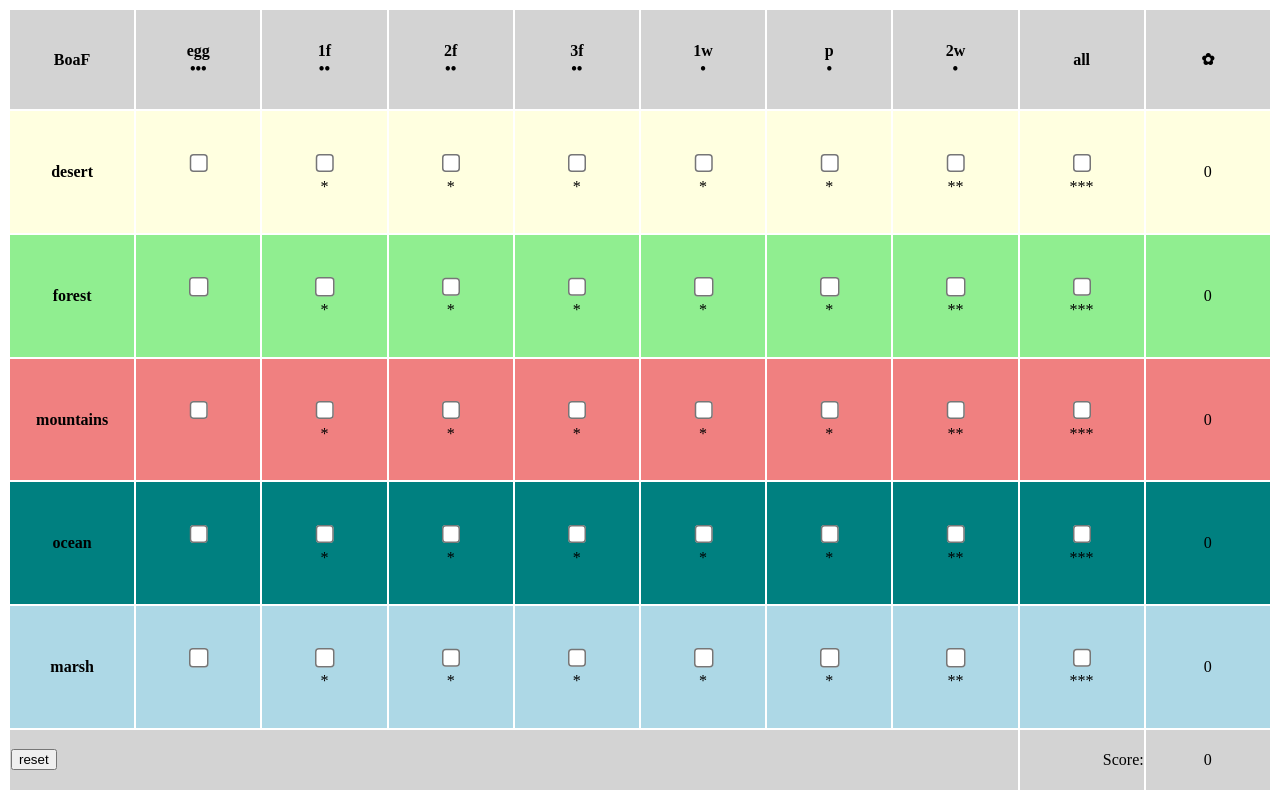
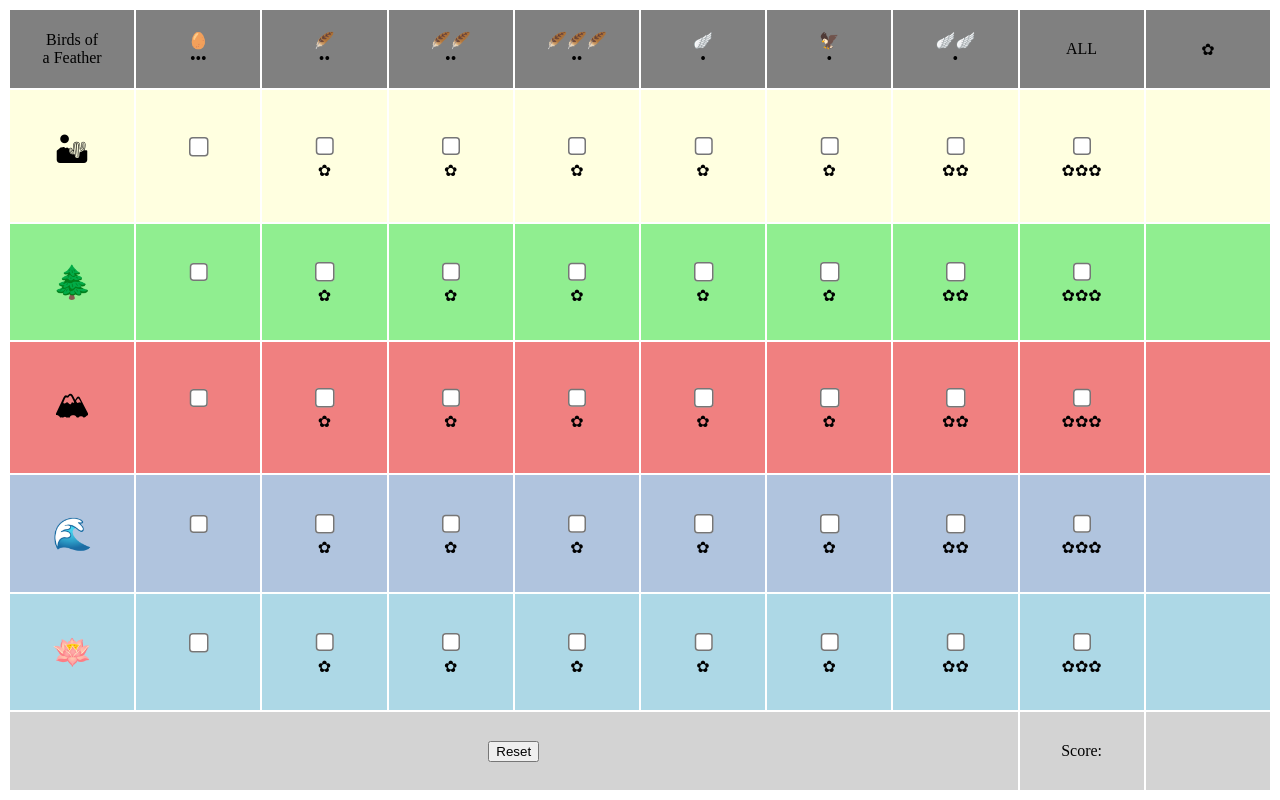
Before and after one commit to jmenter/boaf-scoring, a plain HTML site: page index.html in a window 1280 px wide. Drawn offline with Linux system fonts and the light colour scheme.

Commit message:
various updates

```diff
--- a/index.html
+++ b/index.html
@@ -4,17 +4,11 @@
     <title>Birds of a Feather Scoring Sheet</title>
     <script type="text/javascript">
         const environments = ["desert", "forest", "mountains", "ocean", "marsh"];
-        const birdTypes = ["egg", "1f", "2f", "3f", "1w", "p", "2w"];
-        const scoring = { "egg": 0, "1f": 1, "2f": 1, "3f": 1, "1w": 1, "p": 1, "2w": 2 };
+        const birdsAndScores = { "egg": 0, "1f": 1, "2f": 1, "3f": 1, "1w": 1, "p": 1, "2w": 2 };
+        const birds = Object.keys(birdsAndScores);
 
         const reset = () => {
-            environments.forEach(environment => {
-                birdTypes.forEach(birdType => {
-                    document.getElementById(environment + "_" + birdType).checked = false;
-                })
-                document.getElementById(environment + "_all").checked = false;
-                document.getElementById(environment + "_score").innerHTML = 0;
-            })
+            document.querySelectorAll('input[type=checkbox]').forEach( value => { value.checked = false; })
             checkClick()
         }
 
@@ -23,26 +17,21 @@
             environments.forEach(environment => {
                 var environmentScore = 0;
                 var hasEgg = false;
-                birdTypes.forEach(birdType => {
-                    let identifier = environment + "_" + birdType;
-                    let element = document.getElementById(identifier);
-                    if (element.checked) {
-                        environmentScore += scoring[birdType];
-                        if (birdType == "egg") {
+                birds.forEach(bird => {
+                    if (document.getElementById(environment + "_" + bird).checked) {
+                        environmentScore += birdsAndScores[bird];
+                        if (bird == "egg") {
                             hasEgg = true
                         }
                     }
                 });
-                if ((environmentScore == 7) && hasEgg) {
-                    document.getElementById(environment + "_all").checked = true;
-                    environmentScore += 3;
-                } else {
-                    document.getElementById(environment + "_all").checked = false;
-                }
-                document.getElementById(environment + "_score").innerHTML = environmentScore;
+                const hasAll = (environmentScore == 7) && hasEgg;
+                document.getElementById(environment + "_all").checked = hasAll;
+                environmentScore += hasAll ? 3 : 0;
+                document.getElementById(environment + "_score").innerHTML = environmentScore ? environmentScore : "";
                 totalScore += environmentScore;
             });
-            document.getElementById("total_score").innerHTML = totalScore;
+            document.getElementById("total_score").innerHTML = totalScore ? totalScore : "";
         }
     </script>
     <style>
@@ -53,26 +42,17 @@
         table {
             width: 100%;
             height: 100%;
-            border: 0px;
             table-layout: fixed;
-        }
 
             td {
                 text-align: center;
-            padding: 0px;
             }
 
-        td.score_label {
-            text-align: right;
+            tr.header {
+                background-color: gray;
+                height: 10%;
             }
 
-        th button {
-            float: left;
-        }
-
-        tr {
-            background-color: lightgray;
-        }
             tr.desert {
                 background-color: lightyellow;
             }
@@ -86,94 +66,110 @@
             }
 
             tr.ocean {
-            background-color: teal;
+                background-color: lightsteelblue;
             }
 
             tr.marsh {
                 background-color: lightblue;
             }
+
+            tr.footer {
+                background-color: lightgray;
+                height: 10%;
+            }
+        }
+
+        .environment {
+            font-size: xx-large;
+        }
+
+        #total_score {
+            font-size: larger;
+            font-weight: bold;
+        }
     </style>
 </head>
 
 <body onload="reset()">
-    <table>
+    <table id="boaf">
         <tbody>
-            <tr>
-                <th scope="col">BoaF</th>
-                <th scope="col">egg<br />&bull;&bull;&bull;</th>
-                <th scope="col">1f<br />&bull;&bull;</th>
-                <th scope="col">2f<br />&bull;&bull;</th>
-                <th scope="col">3f<br />&bull;&bull;</th>
-                <th scope="col">1w<br />&bull;</th>
-                <th scope="col">p<br />&bull;</th>
-                <th scope="col">2w<br />&bull;</th>
-                <th scope="col">all</th>
-                <th scope="col">&#10047;</th>
+            <tr class="header">
+                <td>Birds of<br />a Feather</td>
+                <td>&#x1f95a;<br />&bull;&bull;&bull;</td>
+                <td>&#x1fab6;<br />&bull;&bull;</td>
+                <td>&#x1fab6;&#x1fab6;<br />&bull;&bull;</td>
+                <td>&#x1fab6;&#x1fab6;&#x1fab6;<br />&bull;&bull;</td>
+                <td>&#x1fabd;<br />&bull;</td>
+                <td>&#x1f985;<br />&bull;</td>
+                <td>&#x1fabd;&#x1fabd;<br />&bull;</td>
+                <td>ALL</td>
+                <td>&#10047;</td>
             </tr>
             <tr class="desert">
-                <th scope="row">desert</th>
-                <td><input type="checkbox" id="desert_egg" onclick="checkClick(this)"><br />&nbsp;</td>
-                <td><input type="checkbox" id="desert_1f" onclick="checkClick(this)"><br />*</td>
-                <td><input type="checkbox" id="desert_2f" onclick="checkClick(this)"><br />*</td>
-                <td><input type="checkbox" id="desert_3f" onclick="checkClick(this)"><br />*</td>
-                <td><input type="checkbox" id="desert_1w" onclick="checkClick(this)"><br />*</td>
-                <td><input type="checkbox" id="desert_p" onclick="checkClick(this)"><br />*</td>
-                <td><input type="checkbox" id="desert_2w" onclick="checkClick(this)"><br />**</td>
-                <td><input type="checkbox" id="desert_all" onclick="return false;"><br />***</td>
+                <td class ="environment">&#x1f3dc;</td>
+                <td><input type="checkbox" id="desert_egg" onclick="checkClick(this)"> <br />&nbsp;</td>
+                <td><input type="checkbox" id="desert_1f" onclick="checkClick(this)"> <br />&#10047;</td>
+                <td><input type="checkbox" id="desert_2f" onclick="checkClick(this)"> <br />&#10047;</td>
+                <td><input type="checkbox" id="desert_3f" onclick="checkClick(this)"> <br />&#10047;</td>
+                <td><input type="checkbox" id="desert_1w" onclick="checkClick(this)"> <br />&#10047;</td>
+                <td><input type="checkbox" id="desert_p" onclick="checkClick(this)"> <br />&#10047;</td>
+                <td><input type="checkbox" id="desert_2w" onclick="checkClick(this)"> <br />&#10047;&#10047;</td>
+                <td><input type="checkbox" id="desert_all" onclick="return false;"> <br />&#10047;&#10047;&#10047;</td>
                 <td><span id="desert_score">0</td>
             </tr>
             <tr class="forest">
-                <th scope="row">forest</th>
-                <td><input type="checkbox" id="forest_egg" onclick="checkClick(this)"><br />&nbsp;</td>
-                <td><input type="checkbox" id="forest_1f" onclick="checkClick(this)"><br />*</td>
-                <td><input type="checkbox" id="forest_2f" onclick="checkClick(this)"><br />*</td>
-                <td><input type="checkbox" id="forest_3f" onclick="checkClick(this)"><br />*</td>
-                <td><input type="checkbox" id="forest_1w" onclick="checkClick(this)"><br />*</td>
-                <td><input type="checkbox" id="forest_p" onclick="checkClick(this)"><br />*</td>
-                <td><input type="checkbox" id="forest_2w" onclick="checkClick(this)"><br />**</td>
-                <td><input type="checkbox" id="forest_all" onclick="return false;"><br />***</td>
+                <td class ="environment">&#x1f332;</td>
+                <td><input type="checkbox" id="forest_egg" onclick="checkClick(this)"> <br />&nbsp;</td>
+                <td><input type="checkbox" id="forest_1f" onclick="checkClick(this)"> <br />&#10047;</td>
+                <td><input type="checkbox" id="forest_2f" onclick="checkClick(this)"> <br />&#10047;</td>
+                <td><input type="checkbox" id="forest_3f" onclick="checkClick(this)"> <br />&#10047;</td>
+                <td><input type="checkbox" id="forest_1w" onclick="checkClick(this)"> <br />&#10047;</td>
+                <td><input type="checkbox" id="forest_p" onclick="checkClick(this)"> <br />&#10047;</td>
+                <td><input type="checkbox" id="forest_2w" onclick="checkClick(this)"> <br />&#10047;&#10047;</td>
+                <td><input type="checkbox" id="forest_all" onclick="return false;"> <br />&#10047;&#10047;&#10047;</td>
                 <td><span id="forest_score">0</td>
             </tr>
             <tr class="mountains">
-                <th scope="row">mountains</th>
-                <td><input type="checkbox" id="mountains_egg" onclick="checkClick(this)"><br />&nbsp;</td>
-                <td><input type="checkbox" id="mountains_1f" onclick="checkClick(this)"><br />*</td>
-                <td><input type="checkbox" id="mountains_2f" onclick="checkClick(this)"><br />*</td>
-                <td><input type="checkbox" id="mountains_3f" onclick="checkClick(this)"><br />*</td>
-                <td><input type="checkbox" id="mountains_1w" onclick="checkClick(this)"><br />*</td>
-                <td><input type="checkbox" id="mountains_p" onclick="checkClick(this)"><br />*</td>
-                <td><input type="checkbox" id="mountains_2w" onclick="checkClick(this)"><br />**</td>
-                <td><input type="checkbox" id="mountains_all" onclick="return false;"><br />***</td>
+                <td class ="environment">&#x1f3d4;</td>
+                <td><input type="checkbox" id="mountains_egg" onclick="checkClick(this)"> <br />&nbsp;</td>
+                <td><input type="checkbox" id="mountains_1f" onclick="checkClick(this)"> <br />&#10047;</td>
+                <td><input type="checkbox" id="mountains_2f" onclick="checkClick(this)"> <br />&#10047;</td>
+                <td><input type="checkbox" id="mountains_3f" onclick="checkClick(this)"> <br />&#10047;</td>
+                <td><input type="checkbox" id="mountains_1w" onclick="checkClick(this)"> <br />&#10047;</td>
+                <td><input type="checkbox" id="mountains_p" onclick="checkClick(this)"> <br />&#10047;</td>
+                <td><input type="checkbox" id="mountains_2w" onclick="checkClick(this)"> <br />&#10047;&#10047;</td>
+                <td><input type="checkbox" id="mountains_all" onclick="return false;"> <br />&#10047;&#10047;&#10047;
+                </td>
                 <td><span id="mountains_score">0</td>
             </tr>
             <tr class="ocean">
-                <th scope="row">ocean</th>
-                <td><input type="checkbox" id="ocean_egg" onclick="checkClick(this)"><br />&nbsp;</td>
-                <td><input type="checkbox" id="ocean_1f" onclick="checkClick(this)"><br />*</td>
-                <td><input type="checkbox" id="ocean_2f" onclick="checkClick(this)"><br />*</td>
-                <td><input type="checkbox" id="ocean_3f" onclick="checkClick(this)"><br />*</td>
-                <td><input type="checkbox" id="ocean_1w" onclick="checkClick(this)"><br />*</td>
-                <td><input type="checkbox" id="ocean_p" onclick="checkClick(this)"><br />*</td>
-                <td><input type="checkbox" id="ocean_2w" onclick="checkClick(this)"><br />**</td>
-                <td><input type="checkbox" id="ocean_all" onclick="return false;"><br />***</td>
+                <td class ="environment">&#x1f30a;</td>
+                <td><input type="checkbox" id="ocean_egg" onclick="checkClick(this)"> <br />&nbsp;</td>
+                <td><input type="checkbox" id="ocean_1f" onclick="checkClick(this)"> <br />&#10047;</td>
+                <td><input type="checkbox" id="ocean_2f" onclick="checkClick(this)"> <br />&#10047;</td>
+                <td><input type="checkbox" id="ocean_3f" onclick="checkClick(this)"> <br />&#10047;</td>
+                <td><input type="checkbox" id="ocean_1w" onclick="checkClick(this)"> <br />&#10047;</td>
+                <td><input type="checkbox" id="ocean_p" onclick="checkClick(this)"> <br />&#10047;</td>
+                <td><input type="checkbox" id="ocean_2w" onclick="checkClick(this)"> <br />&#10047;&#10047;</td>
+                <td><input type="checkbox" id="ocean_all" onclick="return false;"> <br />&#10047;&#10047;&#10047;</td>
                 <td><span id="ocean_score">0</td>
             </tr>
             <tr class="marsh">
-                <th scope="row">marsh</th>
-                <td><input type="checkbox" id="marsh_egg" onclick="checkClick(this)"><br />&nbsp;</td>
-                <td><input type="checkbox" id="marsh_1f" onclick="checkClick(this)"><br />*</td>
-                <td><input type="checkbox" id="marsh_2f" onclick="checkClick(this)"><br />*</td>
-                <td><input type="checkbox" id="marsh_3f" onclick="checkClick(this)"><br />*</td>
-                <td><input type="checkbox" id="marsh_1w" onclick="checkClick(this)"><br />*</td>
-                <td><input type="checkbox" id="marsh_p" onclick="checkClick(this)"><br />*</td>
-                <td><input type="checkbox" id="marsh_2w" onclick="checkClick(this)"><br />**</td>
-                <td><input type="checkbox" id="marsh_all" onclick="return false;"><br />***</td>
+                <td class ="environment">&#x1fab7;</td>
+                <td><input type="checkbox" id="marsh_egg" onclick="checkClick(this)"> <br />&nbsp;</td>
+                <td><input type="checkbox" id="marsh_1f" onclick="checkClick(this)"> <br />&#10047;</td>
+                <td><input type="checkbox" id="marsh_2f" onclick="checkClick(this)"> <br />&#10047;</td>
+                <td><input type="checkbox" id="marsh_3f" onclick="checkClick(this)"> <br />&#10047;</td>
+                <td><input type="checkbox" id="marsh_1w" onclick="checkClick(this)"> <br />&#10047;</td>
+                <td><input type="checkbox" id="marsh_p" onclick="checkClick(this)"> <br />&#10047;</td>
+                <td><input type="checkbox" id="marsh_2w" onclick="checkClick(this)"> <br />&#10047;&#10047;</td>
+                <td><input type="checkbox" id="marsh_all" onclick="return false;"> <br />&#10047;&#10047;&#10047;</td>
                 <td><span id="marsh_score">0</td>
             </tr>
-            <tr>
-                <th scope="row" colspan="8"><button onclick="reset()" id="reset_button">reset</button></th>
-                <td class="score_label">Score:</td>
-                <td id="total_score">10</td>
+            <tr class="footer">
+                <td colspan="8"><button onclick="reset()">Reset</button></td>
+                <td>Score:</td>
+                <td id="total_score">0</td>
             </tr>
         </tbody>
     </table>
```
Also changed, not shown: 1 other file. Lines whose indentation alone changed are shown as unchanged.
